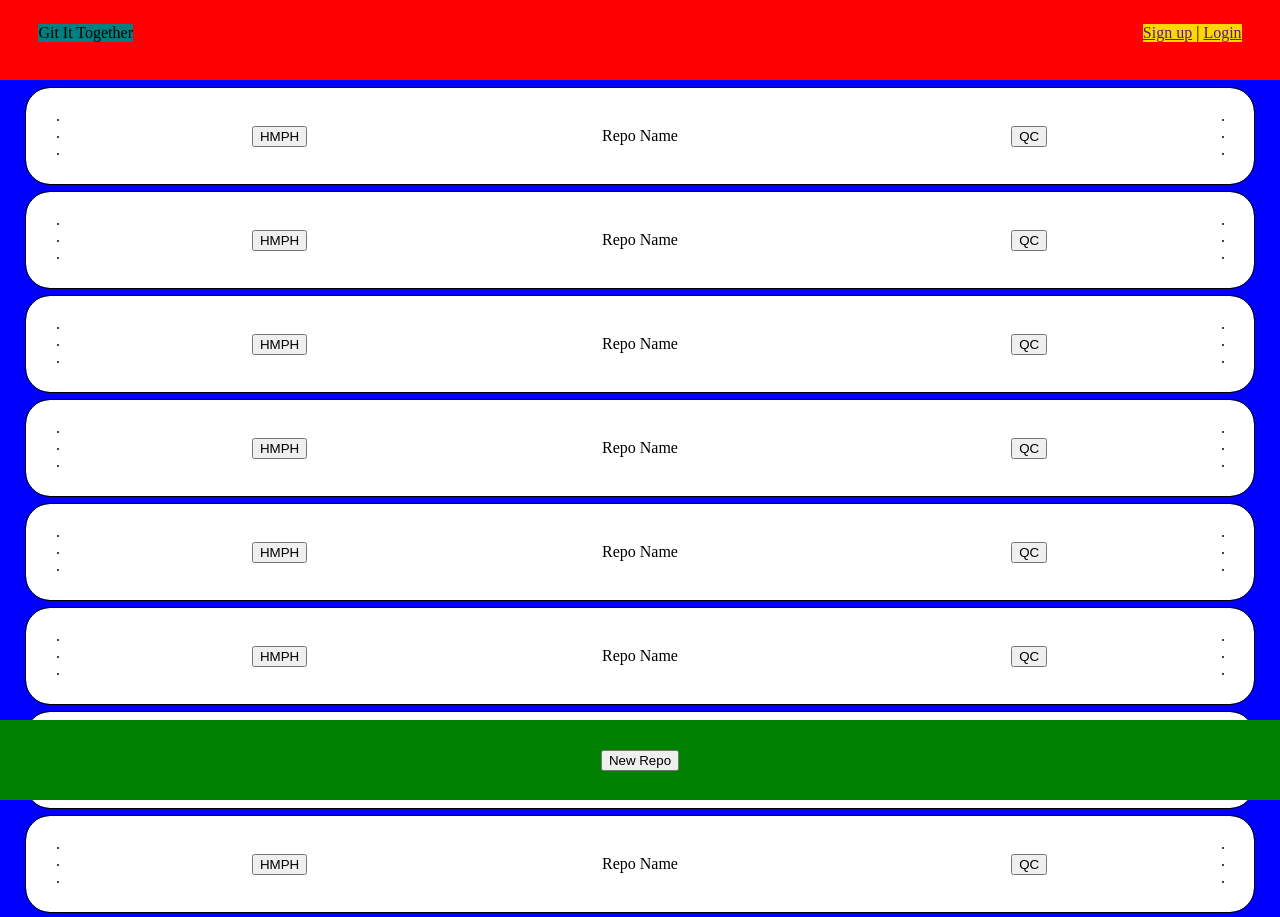
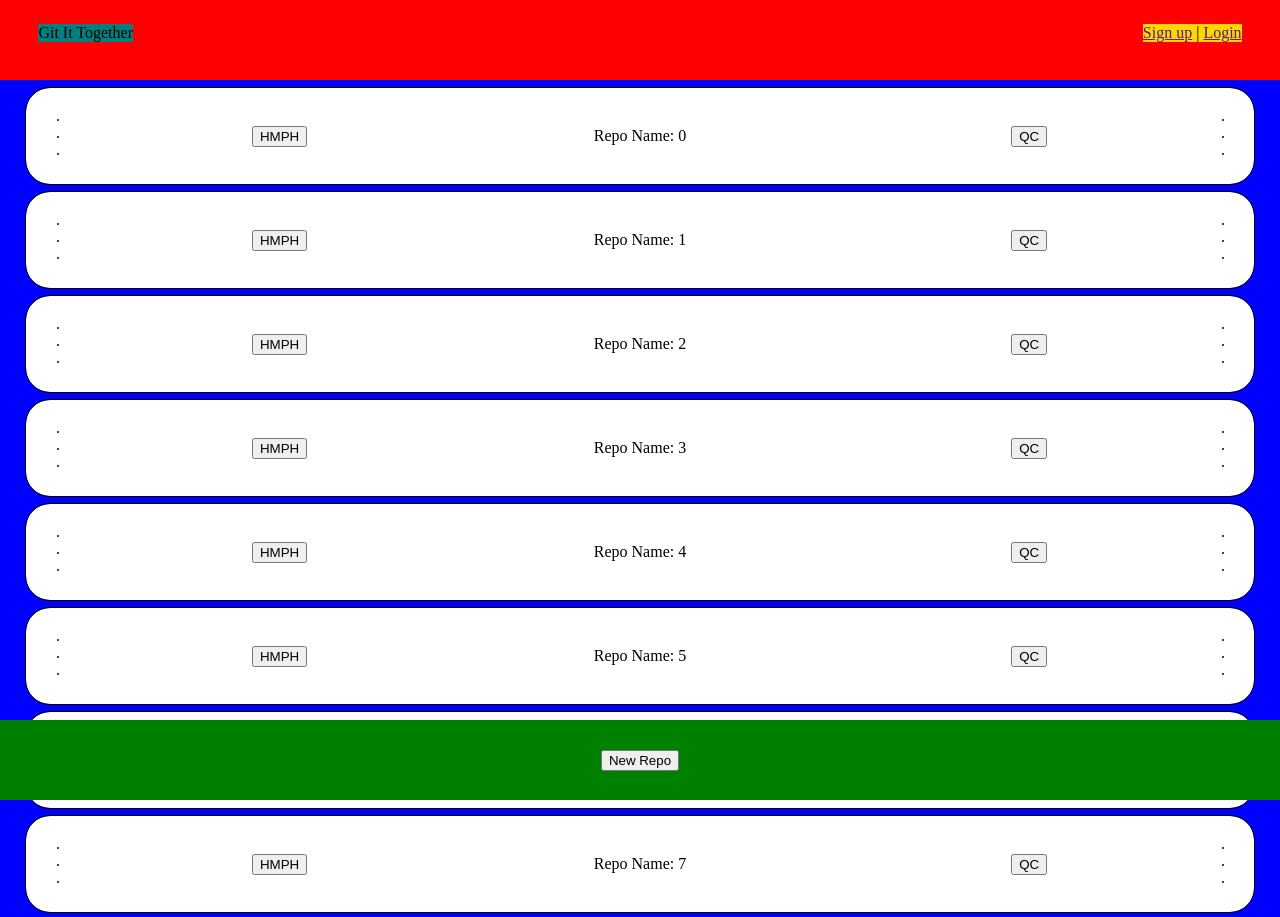
Before and after one commit to BuickSalesman/git-front, a React (Vite) app: page / in a window 1280 px wide. Shown: the top 917 px of the page. Built offline with nearby package versions, Linux system fonts and the light colour scheme.

Commit message:
started basic scaffolding for id system in repos

```diff
--- a/src/components/Content/Content.jsx
+++ b/src/components/Content/Content.jsx
@@ -5,15 +5,16 @@ import { RepoDisplayCard } from "./RepoDisplayCard/RepoDisplayCard.jsx"
 export function Content() {
     return (
         <div className="content">
-            <RepoDisplayCard />
-            <RepoDisplayCard />
-            <RepoDisplayCard />
-            <RepoDisplayCard />
-            <RepoDisplayCard />
-            <RepoDisplayCard />
-            <RepoDisplayCard />
-            <RepoDisplayCard />
-            <RepoDisplayCard />
+            <RepoDisplayCard id="0" />
+            <RepoDisplayCard id="1" />
+            <RepoDisplayCard id="2" />
+            <RepoDisplayCard id="3" />
+            <RepoDisplayCard id="4" />
+            <RepoDisplayCard id="5" />
+            <RepoDisplayCard id="6" />
+            <RepoDisplayCard id="7" />
+            <RepoDisplayCard id="8" />
+            <RepoDisplayCard id="9" />
         </div>
     )
 }
--- a/src/components/Content/RepoDisplayCard/RepoDisplayCard.jsx
+++ b/src/components/Content/RepoDisplayCard/RepoDisplayCard.jsx
@@ -3,10 +3,10 @@ import "./RepoDisplayCard.css"
 import { RepoTitleTool } from "./RepoTitleTool/RepoTitleTool.jsx"
 import { RepoDropdownDisplay } from "./RepoDropdownDisplay/RepoDropdownDisplay.jsx"
 
-export function RepoDisplayCard() {
+export function RepoDisplayCard({ id }) {
     return (
         <div className="repo-card">
-            <RepoTitleTool />
+            <RepoTitleTool id={id} />
             <RepoDropdownDisplay />
         </div>
     )
--- a/src/components/Content/RepoDisplayCard/RepoTitleTool/RepoTitleTool.jsx
+++ b/src/components/Content/RepoDisplayCard/RepoTitleTool/RepoTitleTool.jsx
@@ -6,7 +6,7 @@ import { Heatmap } from "../Heatmap/Heatmap.jsx"
 import { QuickCommitButton } from "./QuickCommitButton/QuickCommitButton.jsx"
 import { MultiCommitTool } from "./MultiCommitTool/MultiCommitTool.jsx"
 
-export function RepoTitleTool() {
+export function RepoTitleTool({ id }) {
     return (
         <div className="title-tool">
             <div className="hidden-buttons-left">
@@ -20,7 +20,7 @@ export function RepoTitleTool() {
                 </button>
             </div>
             <div className="title-tool-center">
-                <div className="repo-name">Repo Name</div>
+                <div className="repo-name">Repo Name: {id}</div>
             </div>
             <div className="title-tool-right">
                 <QuickCommitButton />
--- a/src/components/Header/Header.css
+++ b/src/components/Header/Header.css
@@ -5,6 +5,7 @@
     right: 0;
     background-color: red;
     height: 10vh;
+    z-index: 9999;
 }
 
 .header nav {
```
